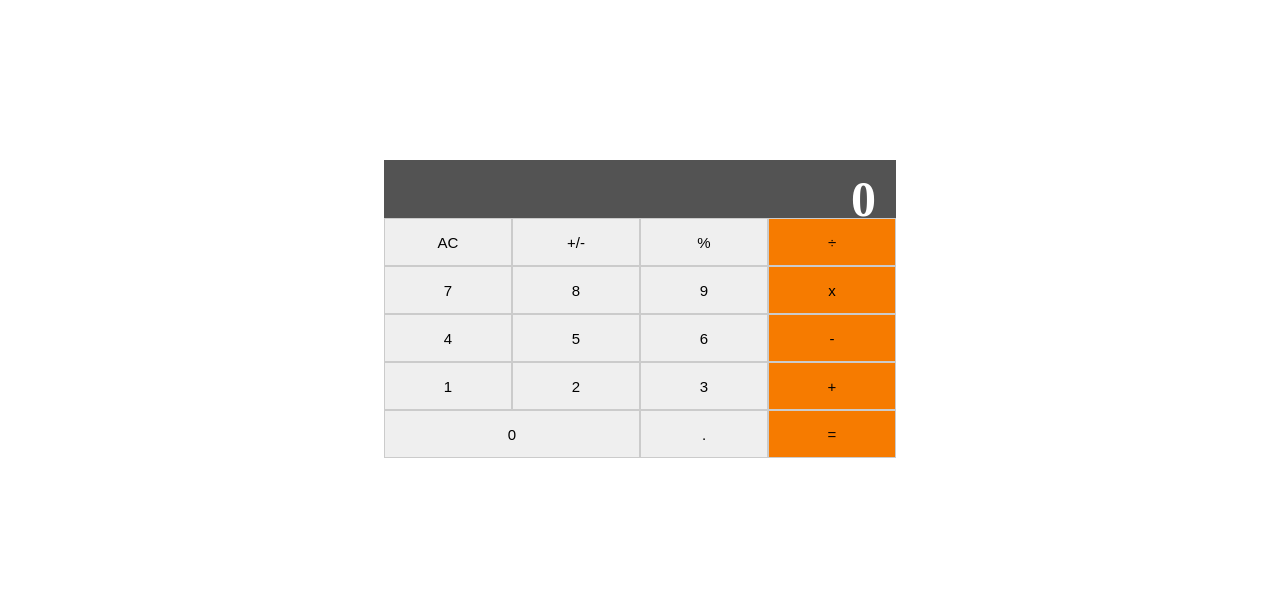
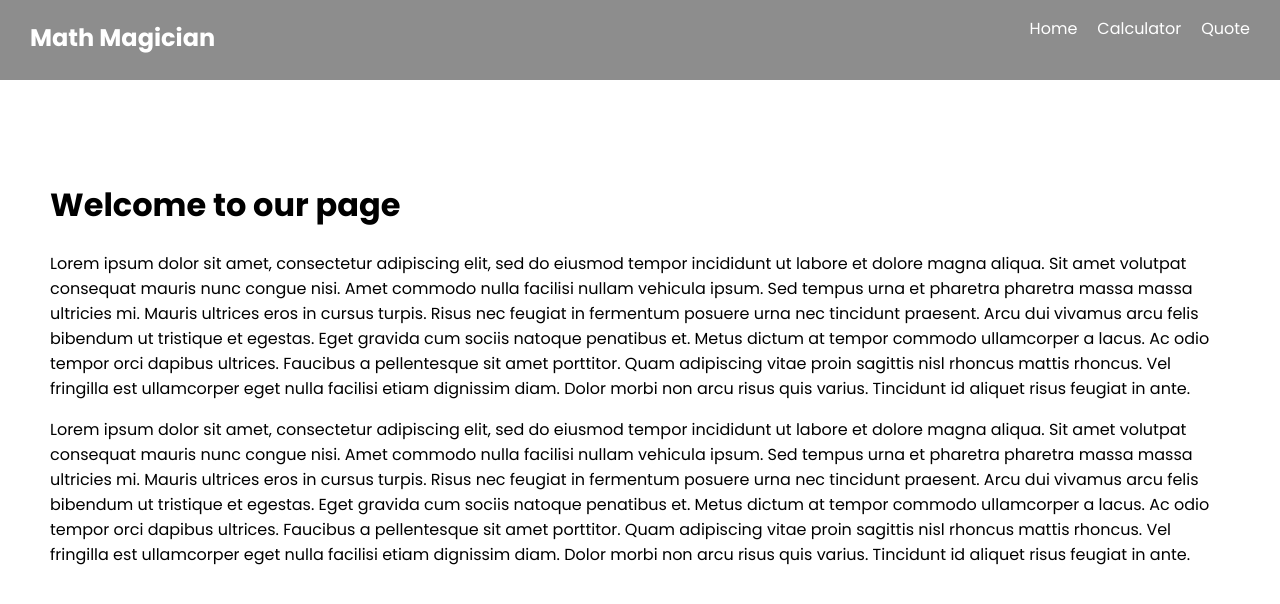
Before and after one commit to samlorlah/math-magicians, a React (Create React App) app: page / in a window 1280 px wide. Shown: the top 604 px of the page. Built offline with nearby package versions, Linux system fonts and the light colour scheme.

Commit message:
Add Hoem, Calculator and Quote pages
Add Routing

```diff
--- a/package.json
+++ b/package.json
@@ -10,6 +10,7 @@
     "prop-types": "^15.8.1",
     "react": "^18.2.0",
     "react-dom": "^18.2.0",
+    "react-router-dom": "^6.4.0",
     "react-scripts": "^5.0.1",
     "web-vitals": "^2.1.4"
   },
--- a/public/index.html
+++ b/public/index.html
@@ -10,34 +10,14 @@
       content="Web site created using create-react-app"
     />
     <link rel="apple-touch-icon" href="%PUBLIC_URL%/logo192.png" />
-    <!--
-      manifest.json provides metadata used when your web app is installed on a
-      user's mobile device or desktop. See https://developers.google.com/web/fundamentals/web-app-manifest/
-    -->
-    <!-- <link rel="manifest" href="%PUBLIC_URL%/manifest.json" /> -->
-    <!--
-      Notice the use of %PUBLIC_URL% in the tags above.
-      It will be replaced with the URL of the `public` folder during the build.
-      Only files inside the `public` folder can be referenced from the HTML.
-
-      Unlike "/favicon.ico" or "favicon.ico", "%PUBLIC_URL%/favicon.ico" will
-      work correctly both with client-side routing and a non-root public URL.
-      Learn how to configure a non-root public URL by running `npm run build`.
-    -->
-    <title>React App</title>
+    <link rel="preconnect" href="https://fonts.googleapis.com">
+<link rel="preconnect" href="https://fonts.gstatic.com" crossorigin>
+<link href="https://fonts.googleapis.com/css2?family=Poppins:ital,wght@0,100;0,200;0,300;0,400;0,500;0,600;0,700;0,800;0,900;1,100;1,200;1,300;1,400;1,500;1,600;1,700;1,800;1,900&display=swap" rel="stylesheet">
+    <title>Math Magicians</title>
   </head>
   <body>
     <noscript>You need to enable JavaScript to run this app.</noscript>
     <div id="root"></div>
-    <!--
-      This HTML file is a template.
-      If you open it directly in the browser, you will see an empty page.
 
-      You can add webfonts, meta tags, or analytics to this file.
-      The build step will place the bundled scripts into the <body> tag.
-
-      To begin the development, run `npm start` or `yarn start`.
-      To create a production bundle, use `npm run build` or `yarn build`.
-    -->
   </body>
 </html>
--- a/src/App.js
+++ b/src/App.js
@@ -1,20 +1,21 @@
-import React, { Component } from 'react';
-import Calculator from './components/Calculator';
+import React from 'react';
+import { BrowserRouter as Router, Routes, Route } from 'react-router-dom';
+import Navbar from './components/Navbar';
+import Quote from './pages/Quote';
+import Home from './pages/Home';
+import CalculatorPage from './pages/CalculatorPage';
 
-class App extends Component {
-  constructor(props) {
-    super(props);
-
-    this.state = {};
-  }
-
-  render() {
-    return (
-      <>
-        <Calculator />
-      </>
-    );
-  }
-}
+const App = () => (
+  <>
+    <Router>
+      <Navbar />
+      <Routes>
+        <Route path="/" exact element={<Home />} />
+        <Route path="/calculator" element={<CalculatorPage />} />
+        <Route path="/quote" element={<Quote />} />
+      </Routes>
+    </Router>
+  </>
+);
 
 export default App;
--- /dev/null
+++ b/src/components/Navbar.js
@@ -0,0 +1,23 @@
+import React from 'react';
+import { Link } from 'react-router-dom';
+
+function Navbar() {
+  return (
+    <nav>
+      <h2 className="Logo">Math Magician</h2>
+      <ul>
+        <li>
+          <Link style={{ textDecoration: 'none', color: '#fff' }} to="/">Home</Link>
+        </li>
+        <li>
+          <Link style={{ textDecoration: 'none', color: '#fff' }} to="/calculator">Calculator</Link>
+        </li>
+        <li>
+          <Link style={{ textDecoration: 'none', color: '#fff' }} to="/quote">Quote</Link>
+        </li>
+      </ul>
+    </nav>
+  );
+}
+
+export default Navbar;
--- a/src/index.css
+++ b/src/index.css
@@ -1,3 +1,9 @@
+body {
+  padding: 0;
+  margin: 0;
+  font-family: 'Poppins', sans-serif;
+}
+
 .calculatorContainer {
   width: 40%;
   position: absolute;
@@ -7,12 +13,12 @@
 
 .calculatorResult {
   text-align: right;
-  height: 6vh;
+  height: 7vh;
   background-color: rgb(83, 83, 83);
   color: #fff;
   font-size: 50px;
   font-weight: 900;
-  padding: 10px 20px 0;
+  padding: 10px 20px 10px;
 }
 
 .calculatorButtonsContainer {
@@ -46,3 +52,30 @@ button {
 .operatorsGroup > button {
   background-color: rgb(246, 123, 0);
 }
+
+nav {
+  display: flex;
+  justify-content: space-between;
+  padding: 0 30px;
+  background-color: rgb(141, 141, 141);
+  color: #fff;
+  height: 80px;
+}
+
+nav ul {
+  display: flex;
+  list-style: none;
+  gap: 20px;
+  padding: 0;
+}
+
+nav ul li {
+  padding: 0;
+  text-decoration: none;
+}
+
+main {
+  position: relative;
+  top: 80px;
+  padding: 0 50px;
+}
--- /dev/null
+++ b/src/pages/CalculatorPage.js
@@ -0,0 +1,22 @@
+import React from 'react';
+import Calculator from '../components/Calculator';
+
+function CalculatorPage() {
+  const style = {
+    display: 'grid',
+    gridTemplateColumns: '1fr 1fr',
+    paddingLeft: '100px',
+  };
+
+  return (
+    <main>
+      <div style={style}>
+        <h2>Let&apos;s do some math!</h2>
+        {/* <h2>Let&apos;s do some math!</h2> */}
+        <Calculator />
+      </div>
+    </main>
+  );
+}
+
+export default CalculatorPage;
--- /dev/null
+++ b/src/pages/Home.js
@@ -0,0 +1,41 @@
+import React from 'react';
+
+function Home() {
+  return (
+    <main>
+      <h1>Welcome to our page</h1>
+      <p>
+        Lorem ipsum dolor sit amet, consectetur adipiscing elit, sed do eiusmod
+        tempor incididunt ut labore et dolore magna aliqua. Sit amet volutpat
+        consequat mauris nunc congue nisi. Amet commodo nulla facilisi nullam
+        vehicula ipsum. Sed tempus urna et pharetra pharetra massa massa
+        ultricies mi. Mauris ultrices eros in cursus turpis. Risus nec feugiat
+        in fermentum posuere urna nec tincidunt praesent. Arcu dui vivamus arcu
+        felis bibendum ut tristique et egestas. Eget gravida cum sociis natoque
+        penatibus et. Metus dictum at tempor commodo ullamcorper a lacus. Ac
+        odio tempor orci dapibus ultrices. Faucibus a pellentesque sit amet
+        porttitor. Quam adipiscing vitae proin sagittis nisl rhoncus mattis
+        rhoncus. Vel fringilla est ullamcorper eget nulla facilisi etiam
+        dignissim diam. Dolor morbi non arcu risus quis varius. Tincidunt id
+        aliquet risus feugiat in ante.
+      </p>
+      <p>
+        Lorem ipsum dolor sit amet, consectetur adipiscing elit, sed do eiusmod
+        tempor incididunt ut labore et dolore magna aliqua. Sit amet volutpat
+        consequat mauris nunc congue nisi. Amet commodo nulla facilisi nullam
+        vehicula ipsum. Sed tempus urna et pharetra pharetra massa massa
+        ultricies mi. Mauris ultrices eros in cursus turpis. Risus nec feugiat
+        in fermentum posuere urna nec tincidunt praesent. Arcu dui vivamus arcu
+        felis bibendum ut tristique et egestas. Eget gravida cum sociis natoque
+        penatibus et. Metus dictum at tempor commodo ullamcorper a lacus. Ac
+        odio tempor orci dapibus ultrices. Faucibus a pellentesque sit amet
+        porttitor. Quam adipiscing vitae proin sagittis nisl rhoncus mattis
+        rhoncus. Vel fringilla est ullamcorper eget nulla facilisi etiam
+        dignissim diam. Dolor morbi non arcu risus quis varius. Tincidunt id
+        aliquet risus feugiat in ante.
+      </p>
+    </main>
+  );
+}
+
+export default Home;
--- /dev/null
+++ b/src/pages/Quote.js
@@ -0,0 +1,17 @@
+import React from 'react';
+
+function Quote() {
+  return (
+    <main style={{
+      display: 'flex', justifyContent: 'center', alignItems: 'center', minHeight: 'calc(80vh - 80px)',
+    }}
+    >
+      <p>
+        Mathematics is not about numbers, equations, computations, or algorithm:
+        it is about understanding. - William Paul Thurston
+      </p>
+    </main>
+  );
+}
+
+export default Quote;
```
Also changed, not shown: 1 other file (tests, documents, lock files or other folders).
